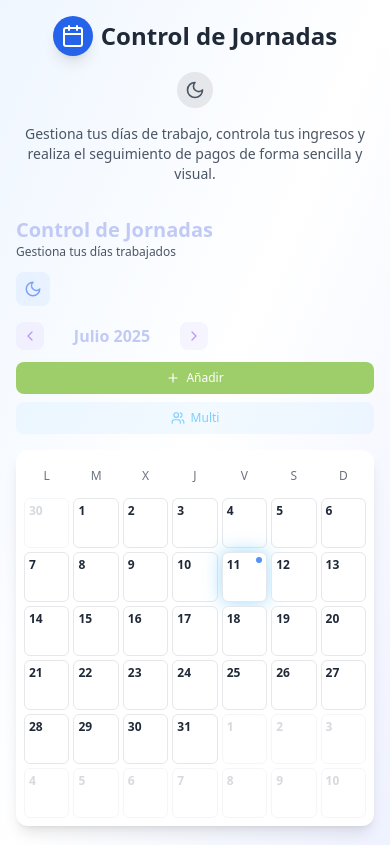
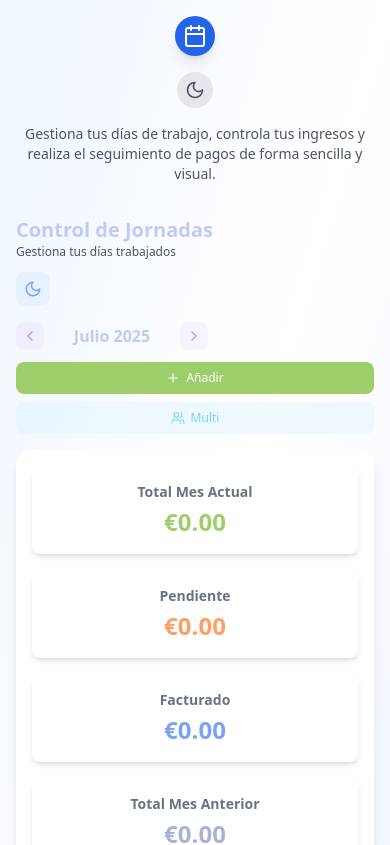
Before and after one commit to barbatjuan/controlDeJornadas, a React (Vite) app: page / in a window 390 px wide. Shown: the top 845 px of the page. Built offline with nearby package versions, Linux system fonts and the light colour scheme; no server answers; the database is empty.

Commit message:
feat: Añadir estado 'Facturado' y tarjetas de resumen

```diff
--- a/src/App.tsx
+++ b/src/App.tsx
@@ -16,9 +16,6 @@ function App() {
               <div className="p-2 sm:p-3 bg-blue-600 dark:bg-tokyo-blue rounded-full shadow-lg dark:shadow-tokyo-blue/20">
                 <CalendarIcon className="w-6 h-6 sm:w-8 sm:h-8 text-white" />
               </div>
-              <h1 className="text-2xl sm:text-4xl font-bold text-gray-800 dark:text-tokyo-fg">
-                Control de Jornadas
-              </h1>
             </div>
             <button
               onClick={toggleDark}
--- a/src/components/Calendar.tsx
+++ b/src/components/Calendar.tsx
@@ -14,7 +14,22 @@ const Calendar: React.FC = () => {
   const [isMultiSelectMode, setIsMultiSelectMode] = useState(false);
   const [selectedDates, setSelectedDates] = useState<Date[]>([]);
 
-  const { workDays, isLoaded } = useWorkData();
+  const { workDays, isLoaded, getMonthStats } = useWorkData();
+
+  // Stats Calculation
+  const currentMonthStats = getMonthStats(currentDate.getFullYear(), currentDate.getMonth());
+
+  const prevMonthDate = new Date(currentDate);
+  prevMonthDate.setMonth(prevMonthDate.getMonth() - 1);
+  const prevMonthStats = getMonthStats(prevMonthDate.getFullYear(), prevMonthDate.getMonth());
+
+  const StatsCard = ({ title, value, colorClass = 'text-tokyo-blue' }: { title: string, value: string, colorClass?: string }) => (
+    <div className="bg-white dark:bg-tokyo-bgHighlight p-4 rounded-lg shadow-md text-center">
+      <h3 className="text-sm font-semibold text-gray-500 dark:text-tokyo-fgDark">{title}</h3>
+      <p className={`text-2xl font-bold mt-1 ${colorClass}`}>{value}</p>
+    </div>
+  );
+
   const { isDarkMode, toggleDarkMode } = useDarkMode();
 
   const calendarDays = getDaysInMonth(currentDate.getFullYear(), currentDate.getMonth());
@@ -164,7 +179,31 @@ const Calendar: React.FC = () => {
       </div>
 
       {/* Calendar Grid */}
-      <div className="bg-white dark:bg-tokyo-bgDark rounded-xl shadow-lg p-2 sm:p-4 lg:p-6">
+      <div className="bg-white dark:bg-tokyo-bg p-4 sm:p-6 rounded-2xl shadow-lg">
+        {/* Stats Dashboard */}
+        <div className="grid grid-cols-1 sm:grid-cols-4 gap-4 mb-6">
+          <StatsCard
+            title="Total Mes Actual"
+            value={`€${currentMonthStats.totalAmount.toFixed(2)}`}
+            colorClass="text-tokyo-green"
+          />
+          <StatsCard
+            title="Pendiente"
+            value={`€${currentMonthStats.pendingAmount.toFixed(2)}`}
+            colorClass="text-tokyo-orange"
+          />
+          <StatsCard
+            title="Facturado"
+            value={`€${currentMonthStats.invoicedAmount.toFixed(2)}`}
+            colorClass="text-tokyo-blue"
+          />
+          <StatsCard
+            title="Total Mes Anterior"
+            value={`€${prevMonthStats.totalAmount.toFixed(2)}`}
+            colorClass="text-tokyo-fgDark"
+          />
+        </div>
+
         {/* Day headers */}
         <div className="grid grid-cols-7 gap-1 sm:gap-2 mb-2 sm:mb-4">
           {dayNames.map((day, index) => (
--- a/src/components/CalendarDay.tsx
+++ b/src/components/CalendarDay.tsx
@@ -1,5 +1,5 @@
 import React from 'react';
-import { Check, Clock, DollarSign } from 'lucide-react';
+import { Check, Clock, DollarSign, FileText } from 'lucide-react';
 import { WorkDay } from '../types';
 
 interface CalendarDayProps {
@@ -31,10 +31,14 @@ export const CalendarDay: React.FC<CalendarDayProps> = ({
 
     // Has work day data
     if (workDay && isLoaded) {
-      if (workDay.isPaid) {
-        return 'bg-green-200 dark:bg-tokyo-green/30 border-2 border-green-500 dark:border-tokyo-green hover:bg-green-300 dark:hover:bg-tokyo-green/40';
-      } else {
-        return 'bg-orange-200 dark:bg-tokyo-orange/30 border-2 border-orange-500 dark:border-tokyo-orange hover:bg-orange-300 dark:hover:bg-tokyo-orange/40';
+      switch (workDay.status) {
+        case 'paid':
+          return 'bg-green-200 dark:bg-tokyo-green/30 border-2 border-green-500 dark:border-tokyo-green hover:bg-green-300 dark:hover:bg-tokyo-green/40';
+        case 'invoiced':
+          return 'bg-blue-200 dark:bg-tokyo-blue/30 border-2 border-blue-500 dark:border-tokyo-blue hover:bg-blue-300 dark:hover:bg-tokyo-blue/40';
+        case 'pending':
+        default:
+          return 'bg-orange-200 dark:bg-tokyo-orange/30 border-2 border-orange-500 dark:border-tokyo-orange hover:bg-orange-300 dark:hover:bg-tokyo-orange/40';
       }
     }
 
@@ -44,11 +48,15 @@ export const CalendarDay: React.FC<CalendarDayProps> = ({
 
   const getStatusIcon = () => {
     if (!workDay || !isLoaded) return null;
-    return workDay.isPaid ? (
-      <Check className="w-3 h-3 sm:w-4 sm:h-4 text-green-600 dark:text-tokyo-green" />
-    ) : (
-      <Clock className="w-3 h-3 sm:w-4 sm:h-4 text-orange-600 dark:text-tokyo-orange" />
-    );
+    switch (workDay.status) {
+      case 'paid':
+        return <Check className="w-3 h-3 sm:w-4 sm:h-4 text-green-600 dark:text-tokyo-green" />;
+      case 'invoiced':
+        return <FileText className="w-3 h-3 sm:w-4 sm:h-4 text-blue-600 dark:text-tokyo-blue" />;
+      case 'pending':
+      default:
+        return <Clock className="w-3 h-3 sm:w-4 sm:h-4 text-orange-600 dark:text-tokyo-orange" />;
+    }
   };
 
   return (
@@ -113,7 +121,7 @@ export const CalendarDay: React.FC<CalendarDayProps> = ({
       {/* Work day status indicator - bottom right corner */}
       {workDay && isLoaded && (
         <div className={`absolute bottom-1 right-1 sm:bottom-2 sm:right-2 w-2 h-2 sm:w-3 sm:h-3 rounded-full border border-white dark:border-tokyo-bg ${
-          workDay.isPaid ? 'bg-green-500 dark:bg-tokyo-green' : 'bg-orange-500 dark:bg-tokyo-orange'
+          workDay.status === 'paid' ? 'bg-green-500 dark:bg-tokyo-green' : workDay.status === 'invoiced' ? 'bg-blue-500 dark:bg-tokyo-blue' : 'bg-orange-500 dark:bg-tokyo-orange'
         }`}></div>
       )}
     </div>
--- a/src/components/WorkDayModal.tsx
+++ b/src/components/WorkDayModal.tsx
@@ -26,8 +26,8 @@ export const WorkDayModal: React.FC<WorkDayModalProps> = ({ date, selectedDates,
   const { addOrUpdateWorkDays, getWorkDay } = useWorkData();
   const [formData, setFormData] = useState({
     amount: '',
-    isPaid: false, // Default to false (pending)
-    account: 'Cuenta Principal', // Default account
+    status: 'pending' as WorkDayStatus,
+    account: 'Cuenta Principal',
     notes: '',
   });
 
@@ -40,14 +40,14 @@ export const WorkDayModal: React.FC<WorkDayModalProps> = ({ date, selectedDates,
     if (existingWorkDay) {
       setFormData({
         amount: existingWorkDay.amount.toString(),
-        isPaid: existingWorkDay.isPaid,
+        status: existingWorkDay.status,
         account: existingWorkDay.account,
         notes: existingWorkDay.notes || '',
       });
     } else {
       setFormData({
         amount: '',
-        isPaid: false,
+        status: 'pending',
         account: 'Cuenta Principal',
         notes: '',
       });
@@ -80,7 +80,7 @@ export const WorkDayModal: React.FC<WorkDayModalProps> = ({ date, selectedDates,
         daysToSave.push({
           date: formatDate(selectedDate),
           amount: amount,
-          isPaid: formData.isPaid,
+          status: formData.status,
           account: formData.account,
           notes: formData.notes.trim() || undefined,
         });
@@ -89,7 +89,7 @@ export const WorkDayModal: React.FC<WorkDayModalProps> = ({ date, selectedDates,
       daysToSave.push({
         date: dateString,
         amount: amount,
-        isPaid: formData.isPaid,
+        status: formData.status,
         account: formData.account,
         notes: formData.notes.trim() || undefined,
       });
@@ -201,21 +201,40 @@ export const WorkDayModal: React.FC<WorkDayModalProps> = ({ date, selectedDates,
             </select>
           </div>
 
-          {/* Payment Status */}
-          <div className="p-3 bg-gray-50 dark:bg-tokyo-bg rounded-lg border dark:border-tokyo-border">
-            <label className="flex items-center gap-2 cursor-pointer">
-              <input
-                type="checkbox"
-                checked={formData.isPaid}
-                onChange={(e) => setFormData(prev => ({ ...prev, isPaid: e.target.checked }))}
-                className="w-4 h-4 text-blue-600 dark:text-tokyo-cyan rounded focus:ring-blue-500 dark:focus:ring-tokyo-cyan"
-              />
-              <span className="text-sm font-medium text-gray-700 dark:text-tokyo-fgDark">
-                ¿Ya ha sido pagado?
-              </span>
+          {/* Status */}
+          <div className="mt-4">
+            <label className="block font-semibold text-gray-700 dark:text-tokyo-fgDark mb-2">
+              Estado
             </label>
-            <div className="text-xs text-gray-500 dark:text-tokyo-comment mt-1">
-              {formData.isPaid ? 'Marcado como pagado' : 'Marcado como pendiente'}
+            <div className="flex rounded-lg shadow-sm">
+              {(['pending', 'invoiced', 'paid'] as WorkDayStatus[]).map((status, index) => {
+                const statusText: { [key in WorkDayStatus]: string } = {
+                  pending: 'Pendiente',
+                  invoiced: 'Facturado',
+                  paid: 'Pagado',
+                };
+                const baseClasses = 'flex-1 py-2 text-sm font-semibold text-center cursor-pointer transition-colors duration-200';
+                const selectedClasses = 'text-white';
+                const unselectedClasses = 'bg-gray-200 dark:bg-tokyo-bgHighlight text-gray-700 dark:text-tokyo-fgDark hover:bg-gray-300 dark:hover:bg-tokyo-border';
+                const colorClasses: { [key in WorkDayStatus]: string } = {
+                  pending: 'bg-orange-500 dark:bg-tokyo-orange',
+                  invoiced: 'bg-blue-500 dark:bg-tokyo-blue',
+                  paid: 'bg-green-500 dark:bg-tokyo-green',
+                };
+                const first = index === 0 ? 'rounded-l-lg' : '';
+                const last = index === 2 ? 'rounded-r-lg' : '';
+
+                return (
+                  <button
+                    type="button"
+                    key={status}
+                    onClick={() => setFormData(prev => ({ ...prev, status }))}
+                    className={`${baseClasses} ${first} ${last} ${formData.status === status ? `${selectedClasses} ${colorClasses[status]}` : unselectedClasses}`}
+                  >
+                    {statusText[status]}
+                  </button>
+                );
+              })}
             </div>
           </div>
 
--- a/src/contexts/WorkDataContext.tsx
+++ b/src/contexts/WorkDataContext.tsx
@@ -73,13 +73,20 @@ export const WorkDataProvider: React.FC<WorkDataProviderProps> = ({ children })
   const getMonthStats = (year: number, month: number): MonthStats => {
     const monthKey = `${year}-${String(month + 1).padStart(2, '0')}`;
     const monthWorkDays = workDays.filter(w => w.date.startsWith(monthKey));
+
+    const paidDays = monthWorkDays.filter(w => w.status === 'paid');
+    const pendingDays = monthWorkDays.filter(w => w.status === 'pending');
+    const invoicedDays = monthWorkDays.filter(w => w.status === 'invoiced');
+
     return {
       totalDays: monthWorkDays.length,
       totalAmount: monthWorkDays.reduce((sum, w) => sum + w.amount, 0),
-      paidAmount: monthWorkDays.filter(w => w.isPaid).reduce((sum, w) => sum + w.amount, 0),
-      pendingAmount: monthWorkDays.filter(w => !w.isPaid).reduce((sum, w) => sum + w.amount, 0),
-      paidDays: monthWorkDays.filter(w => w.isPaid).length,
-      pendingDays: monthWorkDays.filter(w => !w.isPaid).length,
+      paidAmount: paidDays.reduce((sum, w) => sum + w.amount, 0),
+      pendingAmount: pendingDays.reduce((sum, w) => sum + w.amount, 0),
+      invoicedAmount: invoicedDays.reduce((sum, w) => sum + w.amount, 0),
+      paidDays: paidDays.length,
+      pendingDays: pendingDays.length,
+      invoicedDays: invoicedDays.length,
     };
   };
 
--- a/src/types.ts
+++ b/src/types.ts
@@ -1,7 +1,9 @@
+export type WorkDayStatus = 'pending' | 'invoiced' | 'paid';
+
 export interface WorkDay {
   date: string; // YYYY-MM-DD format
   amount: number;
-  isPaid: boolean;
+  status: WorkDayStatus;
   account: string;
   notes?: string;
 }
@@ -11,6 +13,8 @@ export interface MonthStats {
   totalAmount: number;
   paidAmount: number;
   pendingAmount: number;
+  invoicedAmount: number;
   paidDays: number;
   pendingDays: number;
+  invoicedDays: number;
 }
```
